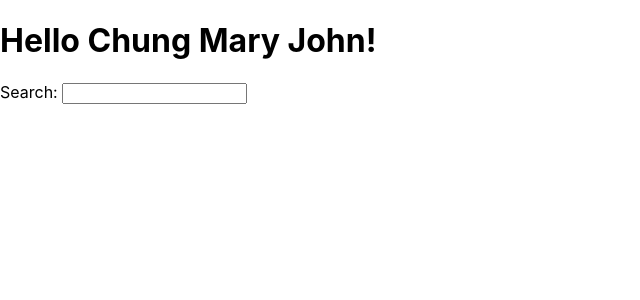
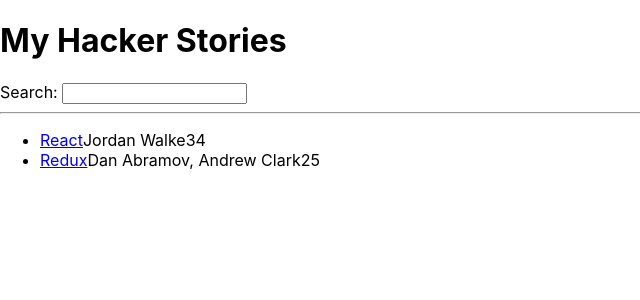
Before and after one commit to Sanlung/road-to-react_hacker-stories, a React (Create React App) app: page / in a window 1280 px wide. Shown: the top 300 px of the page, without its empty margins (0-640 px from the left). Built offline with nearby package versions, Linux system fonts and the light colour scheme.

Commit message:
Complete Lists in React

```diff
--- a/src/App.js
+++ b/src/App.js
@@ -1,10 +1,43 @@
-const names = ["Chung", "Mary", "John"];
+import * as React from "react";
+
+const list = [
+	{
+		title: "React",
+		url: "https://reactjs.org/",
+		author: "Jordan Walke",
+		num_comments: 3,
+		points: 4,
+		objectID: 0,
+	},
+	{
+		title: "Redux",
+		url: "https://redux.js.org/",
+		author: "Dan Abramov, Andrew Clark",
+		num_comments: 2,
+		points: 5,
+		objectID: 1,
+	},
+];
 
 const App = () => (
 	<div>
-		<h1>Hello{names.map((name) => ` ${name}`)}!</h1>
+		<h1>My Hacker Stories</h1>
 		<label htmlFor='search'>Search: </label>
 		<input id='search' type='text' />
+		<hr />
+		<ul>
+			{/* make list items */}
+			{list.map((el) => (
+				<li key={el.objectID}>
+					<span>
+						<a href={el.url}>{el.title}</a>
+					</span>
+					<span>{el.author}</span>
+					<span>{el.num_comments}</span>
+					<span>{el.points}</span>
+				</li>
+			))}
+		</ul>
 	</div>
 );
 
```
